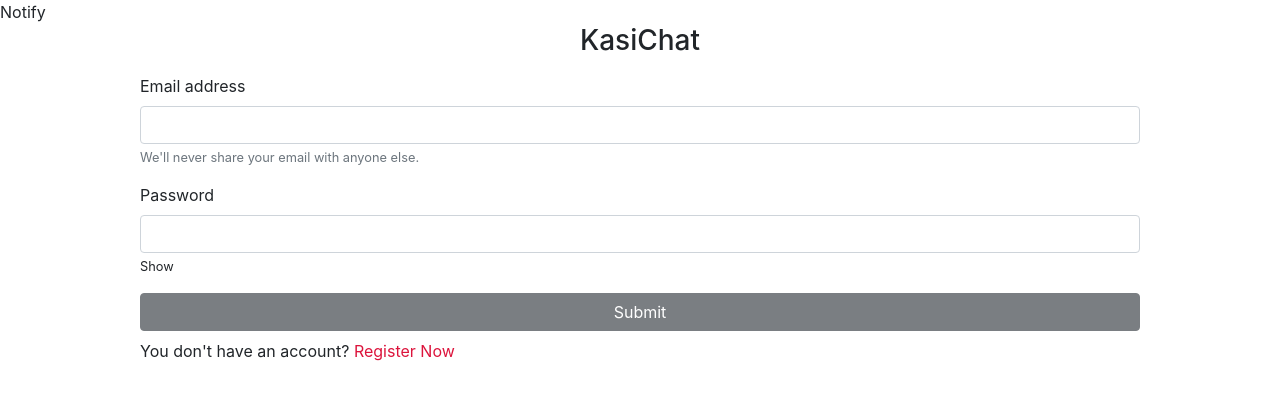
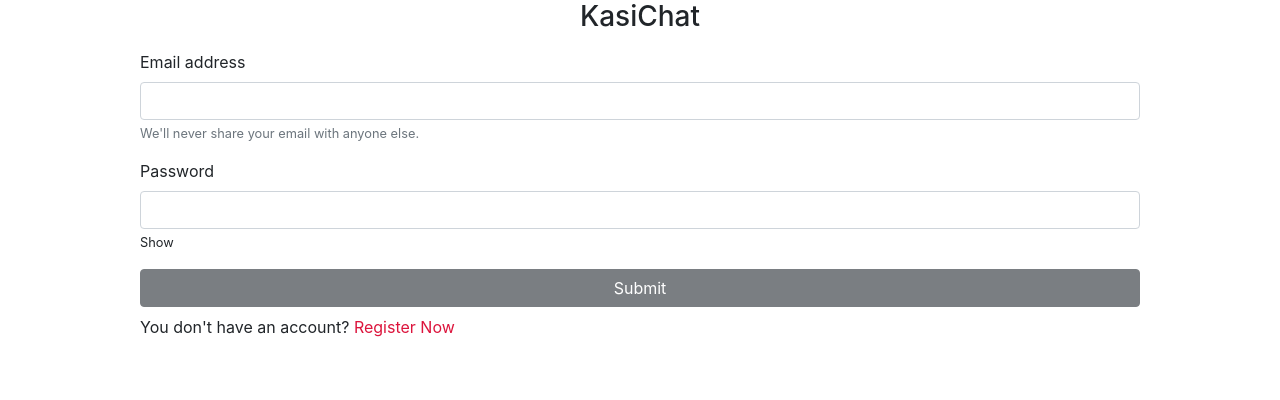
Before and after one commit to CodeSevenic/Sibs-Social-App, a React (Create React App) app in the folder client/: page / in a window 1280 px wide. Shown: the top 400 px of the page. Built offline with nearby package versions, Linux system fonts and the light colour scheme.

Commit message:
KasiChat Code Update

```diff
--- a/client/src/components/notify/Notify.js
+++ b/client/src/components/notify/Notify.js
@@ -1,7 +1,10 @@
 import React from 'react';
+import { useSelector } from 'react-redux';
 
 const Notify = () => {
-  return <div>Notify</div>;
+  const state = useSelector((state) => state);
+  const { notify } = state;
+  return <div>{notify.loading && <h1>Loading...</h1>}</div>;
 };
 
 export default Notify;
```
